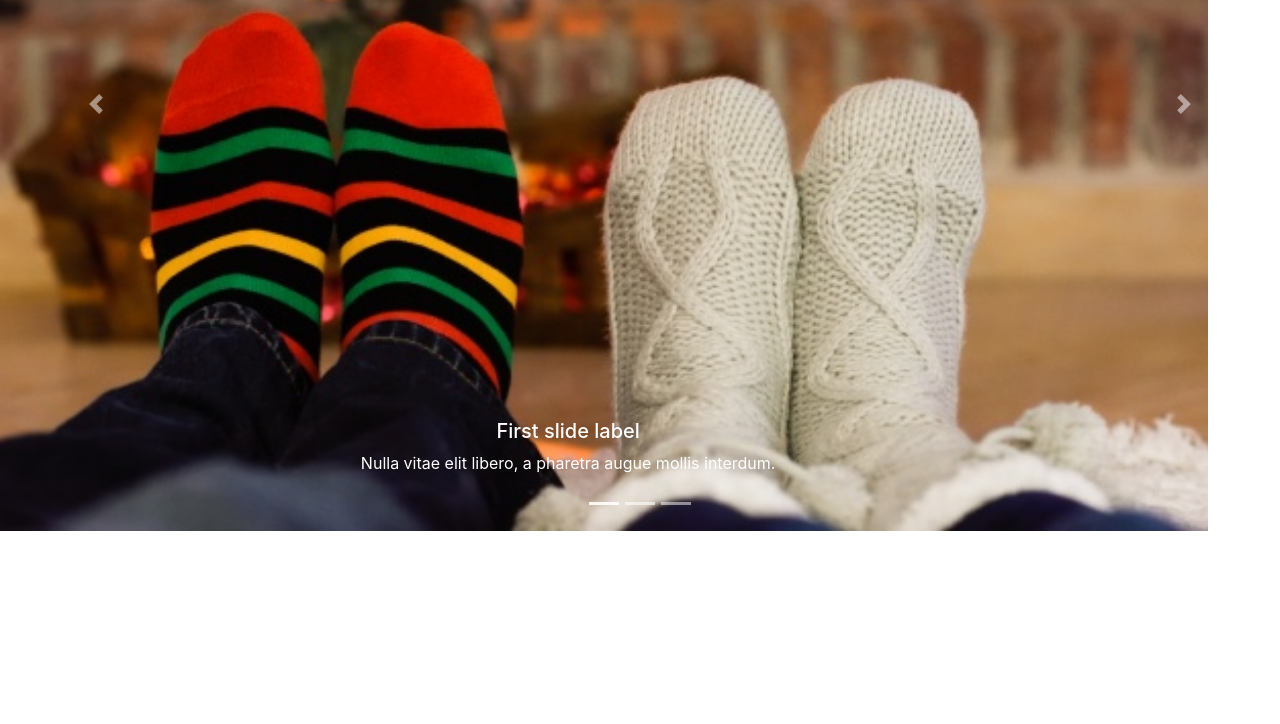
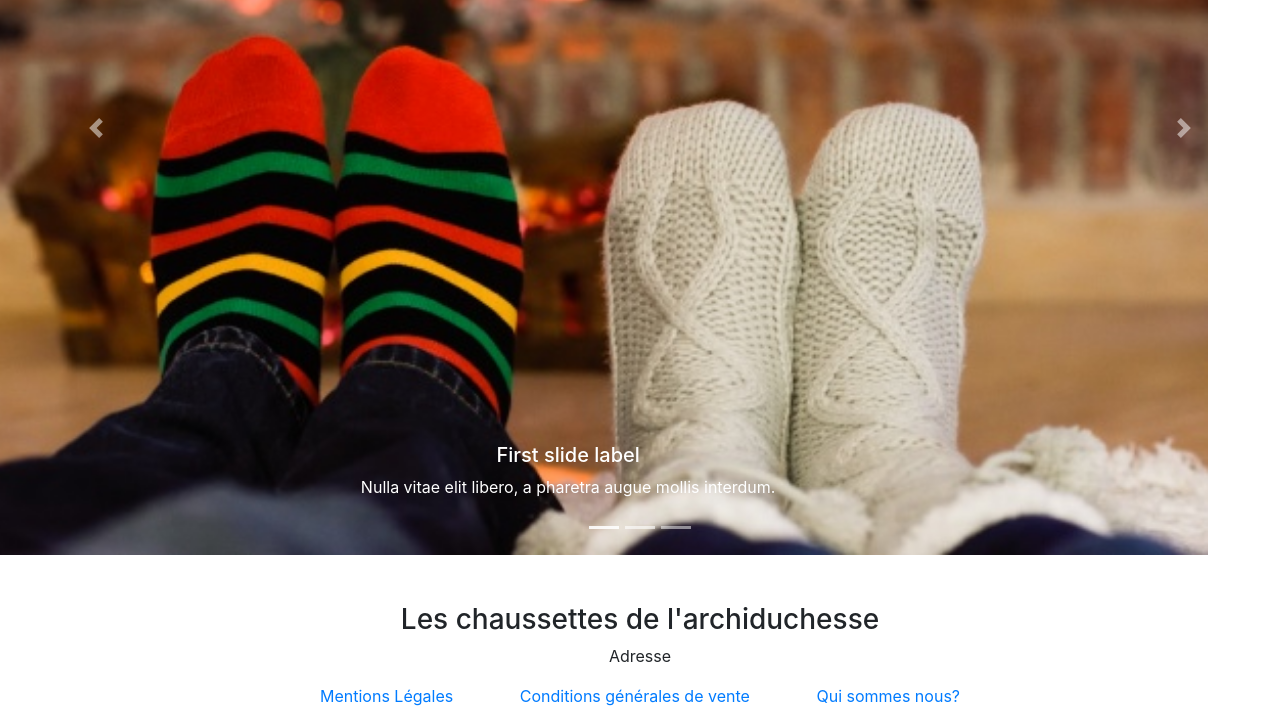
Before and after one commit to chaussettes-co/tp, a plain HTML site: page index.html in a window 1280 px wide. Shown: the part 2648-3372 px from the top of the page. Before the commit the page ends 3179 px from the top, so only its background shows below. Drawn offline with nearby package versions, Linux system fonts and the light colour scheme.

Commit message:
add du footer

```diff
--- a/index.html
+++ b/index.html
@@ -7,7 +7,8 @@
 
     <!-- Bootstrap CSS -->
     <link rel="stylesheet" href="https://stackpath.bootstrapcdn.com/bootstrap/4.4.1/css/bootstrap.min.css" integrity="sha384-Vkoo8x4CGsO3+Hhxv8T/Q5PaXtkKtu6ug5TOeNV6gBiFeWPGFN9MuhOf23Q9Ifjh" crossorigin="anonymous">
-
+    <!--CSS classique-->
+    <link rel="stylesheet" href="styles.css"
     <title>Les chaussettes de l'archidusse</title>
   </head>
     <body>
@@ -160,7 +161,18 @@
               <span class="sr-only">Next</span>
             </a>
           </div>
-
+    <!--Footer-->
+    <div class="footer">
+      <h3>Les chaussettes de l'archiduchesse</h3>
+      <p>Adresse</p>
+      <div class="lienF">
+        <div class="lienF2">
+          <a href="./MentionsLegales">Mentions Légales</a>
+          <a href="./ConditonsDeVente">Conditions générales de vente</a>
+          <a href="./QuiSommesNous">Qui sommes nous?</a>
+        </div>
+      </div>
+    </div>
 
 
 
--- a/styles.css
+++ b/styles.css
@@ -1,27 +1,19 @@
-/*Nav bar*/
-.navbar{
-    background-color:#D2D2D2;
-    display: flex;
-    align-items: center;
-    justify-content: space-between;
-    padding-left: 2em;
-    padding-right: 2em;
-    height: 5em;
+/*css footer*/
+.footer{
+    text-align: center;
+    padding-top: 3em;
+    padding-bottom: 1em;
 }
 
-.nbdroite{
-    background-color: ;
-    display: flex;
-    align-items: center;
-    justify-content: space-between;
-    width: 30%;
+.lienF{
+    text-align: center;
+
 }
 
-.nbgauche{
-    background-color: ;
+.lienF2{
     display: flex;
-    align-items: center;
     justify-content: space-between;
-    width: 20%;
+    padding-right: 20em;
+    padding-left: 20em;
 }
-/*Fin Nav bar*/
+/*fin css footer*/
```
